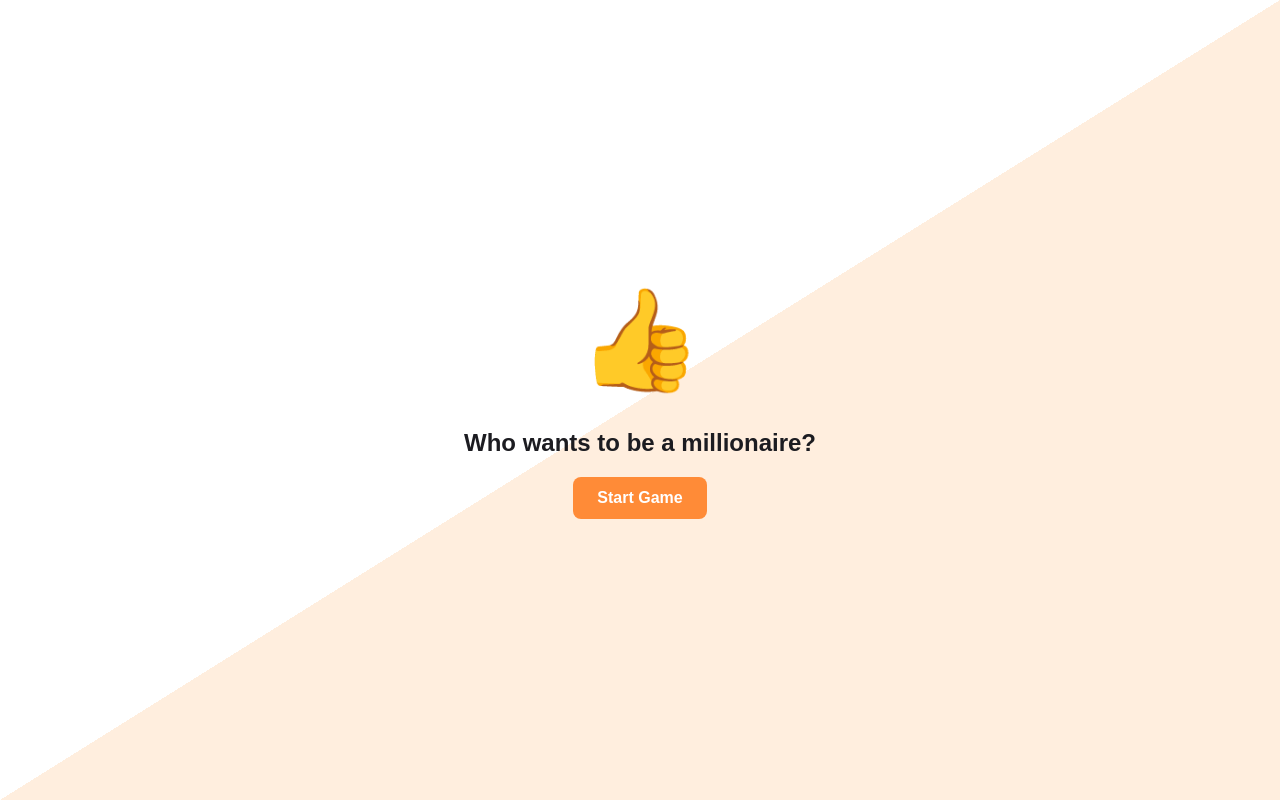
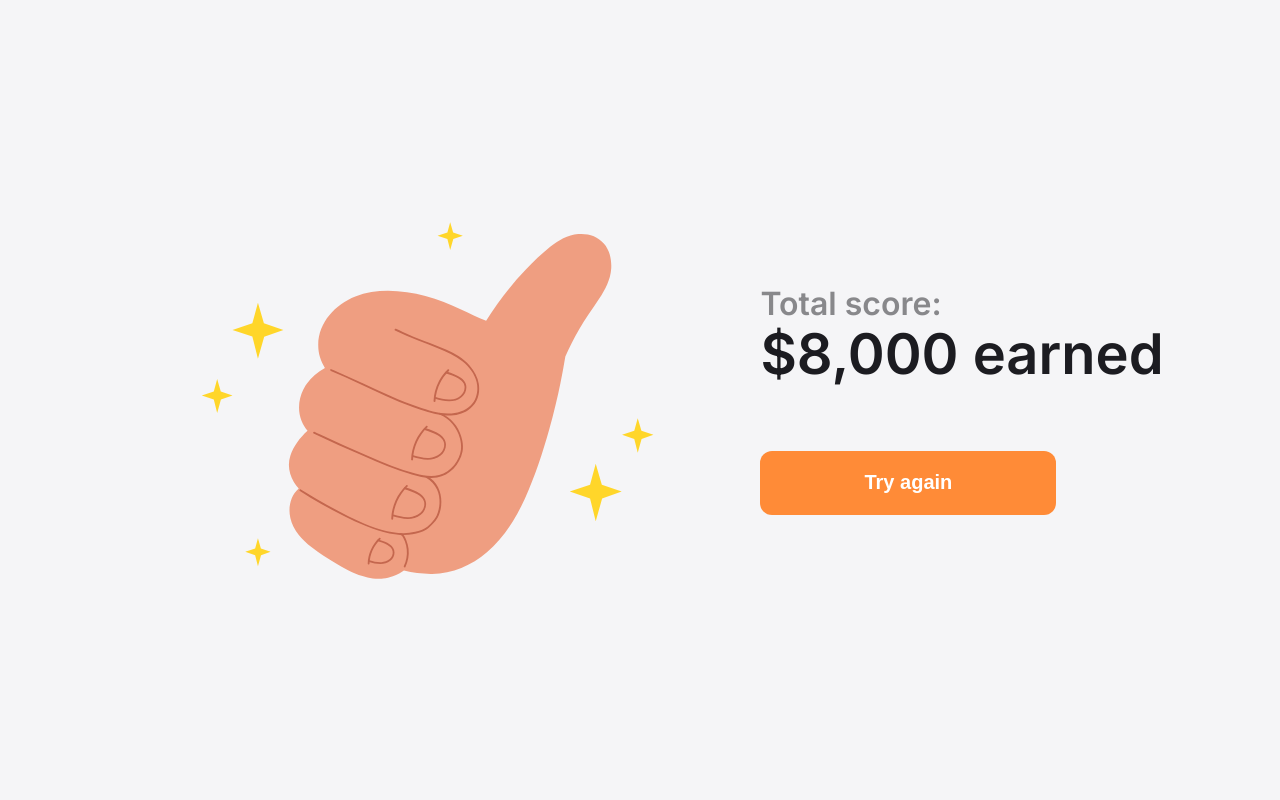
Before and after one commit to madrogalo/MillionaireGameNextJS, a Next.js app: page / in a window 1280 px wide. Built offline with nearby package versions, Linux system fonts and the light colour scheme.

Commit message:
added components Button, GameActionModal

```diff
--- a/src/app/globals.css
+++ b/src/app/globals.css
@@ -30,7 +30,7 @@ body {
 body {
   color: var(--Black-100);
   background: var(--Black-5);
-  font-family: Arial, Helvetica, sans-serif;
+  font-family: "Inter", sans-serif;
 }
 
 * {
--- a/src/components/Button/Button.module.css
+++ b/src/components/Button/Button.module.css
@@ -0,0 +1,34 @@
+.actionButton {
+  width: 288px;
+  height: 48px;
+  border-radius: 8px;
+  border: 0;
+  background: var(--Orange-100);
+  color: var(--White-100, #FFF);
+  text-align: center;
+  font-size: 14px;
+  font-style: normal;
+  font-weight: 600;
+  line-height: 116%;
+  transition: .3s;
+}
+
+.actionButton:hover {
+  transition: .3s;
+  background: var(--Orange-80);
+}
+
+.actionButton:active {
+  transition: 0.1s;
+  background: var(--Orange-120);
+}
+
+@media (min-width: 768px) {
+  .actionButton {
+    width: 296px;
+    height: 64px;
+    flex-shrink: 0;
+    font-size: 20px;
+    border-radius: 12px;
+  }
+}
--- a/src/components/Button/Button.tsx
+++ b/src/components/Button/Button.tsx
@@ -1,12 +1,17 @@
 "use client";
 
 import React from "react";
+import styles from "./Button.module.css";
 
 type ButtonProps = {
-  children: React.ReactNode;
+  title: string;
   onClick: () => void;
 };
 
-export const Button: React.FC<ButtonProps> = ({ children, onClick }) => {
-  return <button onClick={onClick}>{children}</button>;
+export const Button: React.FC<ButtonProps> = ({ title, onClick }) => {
+  return (
+    <button className={styles.actionButton} onClick={onClick}>
+      {title}
+    </button>
+  );
 };
--- a/src/components/GameActionModal/GameActionModal.module.css
+++ b/src/components/GameActionModal/GameActionModal.module.css
@@ -15,8 +15,17 @@
   position: absolute;
   width: 100%;
   height: 100%;
-  background: linear-gradient(to top left, #ffeede 50%, #ffffff 50%);
+  background: linear-gradient(to top left, var(--Orange-5) 50%, var(--White-100) 50%);
   z-index: -1;
+}
+
+.textContainer {
+  font-style: normal;
+}
+
+.buttonContainer {
+  font-style: normal;
+  margin-bottom: 110px;
 }
 
 .modalContent {
@@ -27,32 +36,75 @@
   flex-direction: column;
   align-items: center;
   gap: 20px;
+  height: 100%;
+  justify-content: flex-end;
 }
 
 .imageContainer {
-  font-size: 100px;
-  margin-bottom: 10px;
+  position: relative;
+  width: 288px;
+  height: 192px;
+}
+
+.contentContainer {
+  height: 50%;
+  display: flex;
+  flex-direction: column;
+  justify-content: space-between;
 }
 
 .title {
   font-size: 24px;
-  color: #1c1c21;
-  font-weight: bold;
+  font-size: 32px;
+  font-style: normal;
+  font-weight: 600;
+  color: var(--Black-100);
   margin: 0;
 }
 
-.startButton {
-  background-color: var(--Orange-100, #ff8c00);
-  color: white;
-  font-size: 16px;
-  font-weight: bold;
-  padding: 12px 24px;
-  border: none;
-  border-radius: 8px;
-  cursor: pointer;
-  transition: background-color 0.3s ease;
+.subtitle {
+  text-align: center;
+  font-size: 18px;
+  font-style: normal;
+  font-weight: 600;
+  line-height: 116%;
+  color: var(--Black-100);
+  opacity: 0.5
 }
 
-.startButton:hover {
-  background-color: #ff7500;
+@media (min-width: 768px) {
+  .imageContainer {
+    width: 624px;
+    height: 367px;
+  }
+
+  .modalContent {
+    flex-direction: row;
+  }
+
+  .title {
+    font-size: 56px;
+    line-height: 116%;
+    text-align: left;
+  }
+
+  .contentContainer {
+    display: flex;
+    flex-direction: column;
+    align-items: flex-start;
+    height: auto;
+  }
+
+  .subtitle {
+    font-size: 32px;
+    font-style: normal;
+    font-weight: 600;
+    line-height: 116%;
+    text-align: left;
+  }
+
+  .buttonContainer {
+    margin-top: 64px;
+    margin-bottom: 0;
+  }
 }
--- a/src/components/GameActionModal/GameActionModal.tsx
+++ b/src/components/GameActionModal/GameActionModal.tsx
@@ -1,18 +1,24 @@
 import { useState } from "react";
+import Image from "next/image";
 import styles from "./GameActionModal.module.css";
+import { Button } from "../Button";
 
 type GameActionModalProps = {
   isOpen: boolean;
+  title: string;
+  isGameFinished?: boolean;
   onStart: () => void;
   onRestart: () => void;
 };
 
 export const GameActionModal: React.FC<GameActionModalProps> = ({
   isOpen,
+  title,
+  isGameFinished = false,
   onStart,
   onRestart,
 }) => {
-  const [isGameOver, setIsGameOver] = useState(false);
+  const [isGameOver, setIsGameOver] = useState(isGameFinished);
 
   const handleAction = () => {
     if (isGameOver) {
@@ -28,15 +34,36 @@ export const GameActionModal: React.FC<GameActionModalProps> = ({
   };
 
   if (!isOpen) return null;
+
   return (
     <div className={styles.gameActionModal}>
-      <div className={styles.modalBackground}></div>
+      {!isGameFinished && <div className={styles.modalBackground}></div>}
       <div className={styles.modalContent}>
-        <div className={styles.imageContainer}>👍</div>
-        <h1 className={styles.title}>Who wants to be a millionaire?</h1>
-        <button className={styles.startButton} onClick={handleAction}>
-          {isGameOver ? "Restart Game" : "Start Game"}
-        </button>
+        <div className={styles.imageContainer}>
+          <Image
+            src="/hand1.svg"
+            alt="Hand img"
+            priority
+            layout="fill"
+            objectFit="cover"
+          />
+        </div>
+        <div className={styles.contentContainer}>
+          <div className={styles.textContainer}>
+            {isGameFinished && (
+              <div className={styles.subtitle}>Total score:</div>
+            )}
+
+            <div className={styles.title}>{title}</div>
+          </div>
+
+          <div className={styles.buttonContainer}>
+            <Button
+              title={isGameFinished ? "Try again" : "Start"}
+              onClick={handleAction}
+            />
+          </div>
+        </div>
       </div>
     </div>
   );
--- a/src/components/GameLayout/GameLayout.tsx
+++ b/src/components/GameLayout/GameLayout.tsx
@@ -9,16 +9,20 @@ type LayoutProps = {
 
 export const GameLayout: React.FC<LayoutProps> = ({ children }) => {
   const [isSidebarOpen, setSidebarOpen] = useState(false);
-  const [isGameActionModal, setGameActionModalOpen] = useState(true);
+  const [isGameActionModal, setGameActionModalOpen] = useState(false);
+
+  const [isGameOver, setIsGameOver] = useState(true);
 
   const handleStart = () => {
     console.log("Game Started!");
     setGameActionModalOpen(false);
+    setIsGameOver(false);
   };
 
   const handleRestart = () => {
     console.log("Game Restarted!");
     setGameActionModalOpen(false);
+    setIsGameOver(false);
   };
 
   const openSidebar = () => setSidebarOpen(true);
@@ -27,9 +31,22 @@ export const GameLayout: React.FC<LayoutProps> = ({ children }) => {
   if (isGameActionModal) {
     return (
       <GameActionModal
+        title="Who wants to be a millionaire?"
         isOpen={isGameActionModal}
         onStart={handleStart}
         onRestart={handleRestart}
+      />
+    );
+  }
+
+  if (isGameOver) {
+    return (
+      <GameActionModal
+        title="$8,000 earned"
+        isOpen={isGameOver}
+        onStart={handleStart}
+        onRestart={handleRestart}
+        isGameFinished
       />
     );
   }
@@ -43,12 +60,6 @@ export const GameLayout: React.FC<LayoutProps> = ({ children }) => {
         {children}
       </main>
       <Sidebar isOpen={isSidebarOpen} closeSidebar={closeSidebar} />
-      {/*
-      <GameActionModal
-        isOpen={isGameActionModal}
-        onStart={handleStart}
-        onRestart={handleRestart}
-      /> */}
     </div>
   );
 };
--- a/src/components/PrizeLadder/PrizeLadder.module.css
+++ b/src/components/PrizeLadder/PrizeLadder.module.css
@@ -1,12 +1,16 @@
 .prizeLadder {
   width: 100%;
-  height: 32px;
+  min-height: 32px;
   position: relative;
   display: flex;
   align-items: center;
   justify-content: center;
 }
 
+.prizeLadder svg {
+  width: 240px;
+  height: 32px;
+}
 
 .prize {
   position: absolute;
@@ -18,7 +22,9 @@
 }
 
 @media (min-width: 768px) {
-  .prizeLadder {
+
+  .prizeLadder svg {
+    width: 240px;
     height: 40px;
   }
 
```
Also changed, not shown: public/hand1.svg (added).
